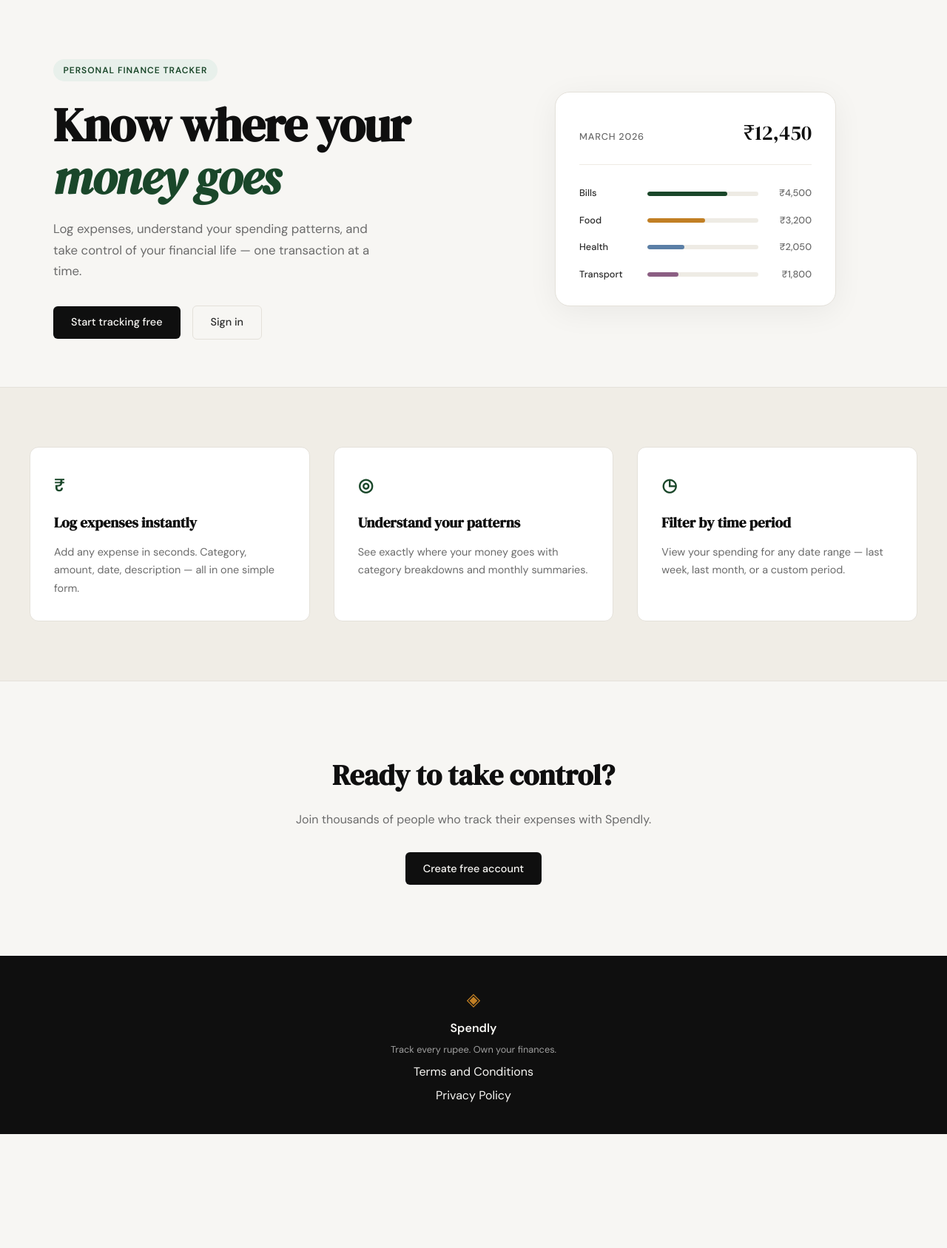
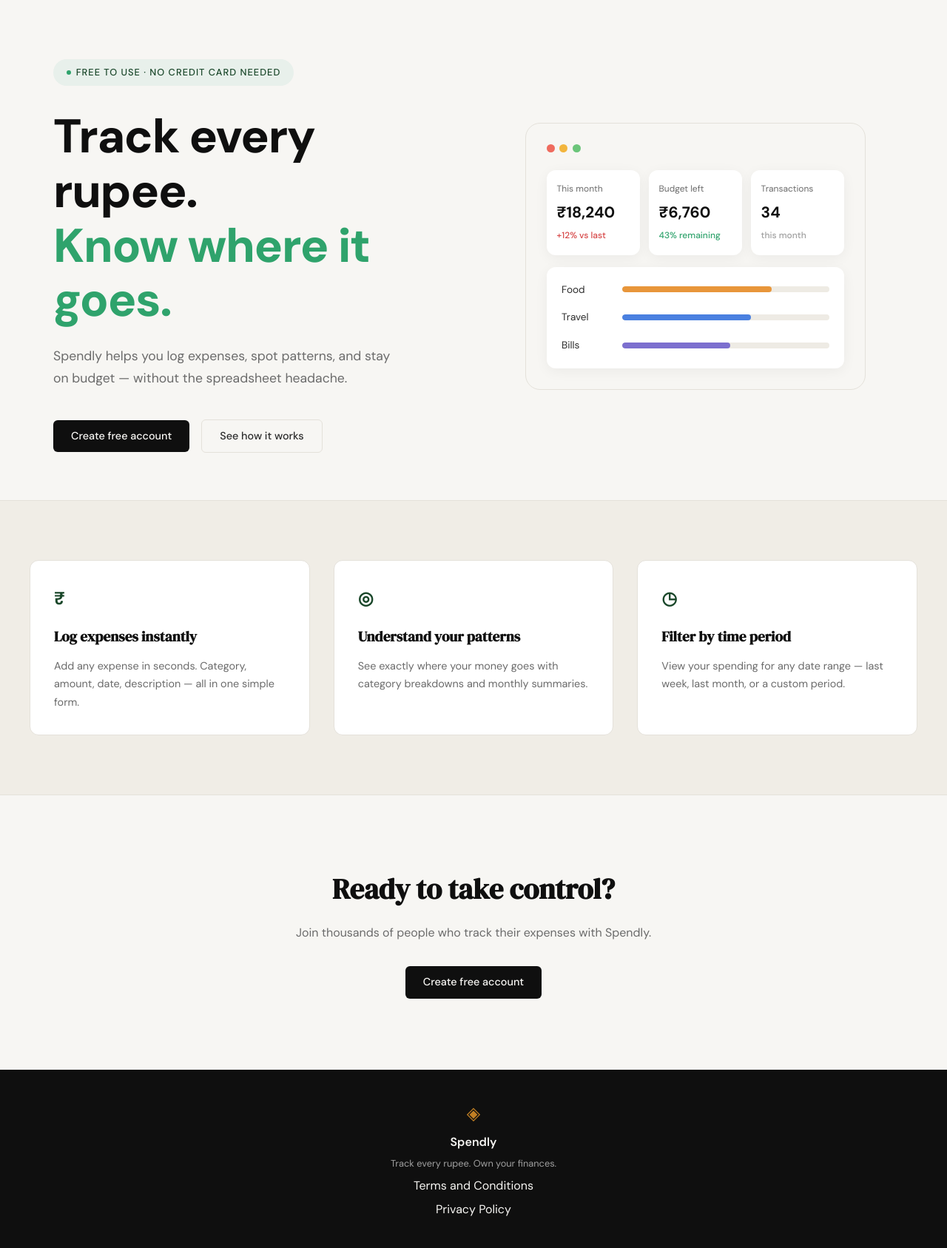
Before and after one commit to SKumar-1701/spendwise-ish, a Flask app: page / in a window 1280 px wide. Shown: the part 61-1748 px from the top of the page at 74% size. Before the commit the page ends 1594 px from the top, so only its background shows below. Run offline with Flask 3, Linux system fonts and the light colour scheme.

Commit message:
landing: redesign hero section to match mockup

```diff
--- /dev/null
+++ b/static/css/landing.css
@@ -0,0 +1,194 @@
+/* ------------------------------------------------------------------ */
+/* Hero (landing page)                                                 */
+/* ------------------------------------------------------------------ */
+
+.hero {
+    --hero-green: #2fa36c;
+    --hero-red: #d64545;
+    padding: 5rem 2rem 4rem;
+    display: grid;
+    grid-template-columns: 1fr 1fr;
+    gap: 4rem;
+    align-items: center;
+    max-width: var(--max-width);
+    margin: 0 auto;
+}
+
+.hero-badge {
+    display: inline-flex;
+    align-items: center;
+    background: var(--accent-light);
+    color: var(--accent);
+    font-size: 0.8rem;
+    font-weight: 500;
+    padding: 0.5rem 1.1rem;
+    border-radius: 999px;
+    margin-bottom: 2rem;
+}
+
+.badge-dot {
+    width: 6px;
+    height: 6px;
+    border-radius: 50%;
+    background: var(--hero-green);
+    display: inline-block;
+    margin-right: 0.55em;
+}
+
+.hero-title {
+    font-family: var(--font-body);
+    font-weight: 800;
+    font-size: clamp(2.75rem, 5vw, 4.25rem);
+    line-height: 1.15;
+    letter-spacing: -0.02em;
+    color: var(--ink);
+    margin-bottom: 1.5rem;
+}
+
+.hero-title-accent {
+    color: var(--hero-green);
+}
+
+.hero-subtitle {
+    font-size: 1.1rem;
+    color: var(--ink-muted);
+    line-height: 1.7;
+    max-width: 460px;
+    margin-bottom: 2.5rem;
+}
+
+.hero-actions {
+    display: flex;
+    gap: 1rem;
+    align-items: center;
+}
+
+/* ------------------------------------------------------------------ */
+/* Hero visual                                                         */
+/* ------------------------------------------------------------------ */
+
+.hero-visual {
+    display: flex;
+    justify-content: center;
+}
+
+.mock-window {
+    background: var(--paper);
+    border: 1px solid var(--border);
+    border-radius: var(--radius-lg);
+    padding: 1.75rem;
+    width: 100%;
+    max-width: 460px;
+}
+
+.mock-dots {
+    display: flex;
+    gap: 0.4rem;
+    margin-bottom: 1.5rem;
+}
+
+.mock-dot {
+    width: 11px;
+    height: 11px;
+    border-radius: 50%;
+}
+
+.mock-dot-red { background: #ef6b5e; }
+.mock-dot-yellow { background: #f2b53d; }
+.mock-dot-green { background: #6bc57a; }
+
+.mock-stats {
+    display: grid;
+    grid-template-columns: repeat(3, 1fr);
+    gap: 0.75rem;
+    margin-bottom: 1rem;
+}
+
+.stat-tile {
+    background: var(--paper-card);
+    border-radius: var(--radius-md);
+    padding: 1rem 0.85rem;
+    box-shadow: 0 4px 18px rgba(0,0,0,0.05);
+    display: flex;
+    flex-direction: column;
+    gap: 0.35rem;
+}
+
+.stat-label {
+    font-size: 0.75rem;
+    color: var(--ink-muted);
+}
+
+.stat-value {
+    font-family: var(--font-body);
+    font-weight: 700;
+    font-size: 1.3rem;
+    color: var(--ink);
+}
+
+.stat-change {
+    font-size: 0.75rem;
+    font-weight: 500;
+}
+
+.stat-change-up { color: var(--hero-red); }
+.stat-change-good { color: var(--hero-green); }
+.stat-change-neutral { color: var(--ink-faint); }
+
+.mock-progress-card {
+    background: var(--paper-card);
+    border-radius: var(--radius-md);
+    padding: 1.25rem;
+    box-shadow: 0 4px 18px rgba(0,0,0,0.05);
+    display: flex;
+    flex-direction: column;
+    gap: 1rem;
+}
+
+.progress-row {
+    display: grid;
+    grid-template-columns: 70px 1fr;
+    align-items: center;
+    gap: 0.75rem;
+}
+
+.progress-label {
+    font-size: 0.85rem;
+    color: var(--ink-soft);
+}
+
+.progress-track {
+    height: 8px;
+    background: var(--border-soft);
+    border-radius: 999px;
+    overflow: hidden;
+}
+
+.progress-bar {
+    height: 100%;
+    border-radius: 999px;
+}
+
+.progress-bar-orange { background: #e8963a; }
+.progress-bar-blue { background: #4a80e0; }
+.progress-bar-purple { background: #7c6fcf; }
+
+@media (max-width: 860px) {
+    .hero {
+        grid-template-columns: 1fr;
+        text-align: center;
+    }
+
+    .hero-subtitle {
+        margin-left: auto;
+        margin-right: auto;
+    }
+
+    .hero-actions {
+        justify-content: center;
+    }
+
+    .mock-stats {
+        grid-template-columns: 1fr 1fr 1fr;
+    }
+}
--- a/templates/landing.html
+++ b/templates/landing.html
@@ -1,60 +1,72 @@
 {% extends "base.html" %}
 
 {% block title %}Spendly — Track Every Rupee{% endblock %}
+
+{% block head %}
+<link rel="stylesheet" href="https://fonts.googleapis.com/css2?family=DM+Sans:wght@700;800&display=swap">
+<link rel="stylesheet" href="{{ url_for('static', filename='css/landing.css') }}">
+{% endblock %}
 
 {% block content %}
 
 <section class="hero">
     <div class="hero-inner">
-        <div class="hero-badge">Personal Finance Tracker</div>
+        <div class="hero-badge"><span class="badge-dot"></span>Free to use · No credit card needed</div>
         <h1 class="hero-title">
-            Know where your<br>
-            <em>money goes</em>
+            Track every rupee.<br>
+            <span class="hero-title-accent">Know where it goes.</span>
         </h1>
         <p class="hero-subtitle">
-            Log expenses, understand your spending patterns,
-            and take control of your financial life —
-            one transaction at a time.
+            Spendly helps you log expenses, spot patterns, and stay
+            on budget — without the spreadsheet headache.
         </p>
         <div class="hero-actions">
-            <a href="{{ url_for('register') }}" class="btn-primary">Start tracking free</a>
-            <a href="{{ url_for('login') }}" class="btn-ghost">Sign in</a>
+            <a href="{{ url_for('register') }}" class="btn-primary">Create free account</a>
+            <a href="#" class="btn-ghost">See how it works</a>
         </div>
     </div>
     <div class="hero-visual">
-        <div class="mock-card">
-            <div class="mock-card-header">
-                <span class="mock-label">March 2026</span>
-                <span class="mock-total">₹12,450</span>
+        <div class="mock-window">
+            <div class="mock-dots">
+                <span class="mock-dot mock-dot-red"></span>
+                <span class="mock-dot mock-dot-yellow"></span>
+                <span class="mock-dot mock-dot-green"></span>
             </div>
-            <div class="mock-bars">
-                <div class="mock-bar-row">
-                    <span class="mock-cat">Bills</span>
-                    <div class="mock-bar-track">
-                        <div class="mock-bar" style="width: 72%"></div>
+            <div class="mock-stats">
+                <div class="stat-tile">
+                    <span class="stat-label">This month</span>
+                    <span class="stat-value">₹18,240</span>
+                    <span class="stat-change stat-change-up">+12% vs last</span>
+                </div>
+                <div class="stat-tile">
+                    <span class="stat-label">Budget left</span>
+                    <span class="stat-value">₹6,760</span>
+                    <span class="stat-change stat-change-good">43% remaining</span>
+                </div>
+                <div class="stat-tile">
+                    <span class="stat-label">Transactions</span>
+                    <span class="stat-value">34</span>
+                    <span class="stat-change stat-change-neutral">this month</span>
+                </div>
+            </div>
+            <div class="mock-progress-card">
+                <div class="progress-row">
+                    <span class="progress-label">Food</span>
+                    <div class="progress-track">
+                        <div class="progress-bar progress-bar-orange" style="width: 72%"></div>
                     </div>
-                    <span class="mock-amt">₹4,500</span>
                 </div>
-                <div class="mock-bar-row">
-                    <span class="mock-cat">Food</span>
-                    <div class="mock-bar-track">
-                        <div class="mock-bar mock-bar-2" style="width: 52%"></div>
+                <div class="progress-row">
+                    <span class="progress-label">Travel</span>
+                    <div class="progress-track">
+                        <div class="progress-bar progress-bar-blue" style="width: 62%"></div>
                     </div>
-                    <span class="mock-amt">₹3,200</span>
                 </div>
-                <div class="mock-bar-row">
-                    <span class="mock-cat">Health</span>
-                    <div class="mock-bar-track">
-                        <div class="mock-bar mock-bar-3" style="width: 33%"></div>
+                <div class="progress-row">
+                    <span class="progress-label">Bills</span>
+                    <div class="progress-track">
+                        <div class="progress-bar progress-bar-purple" style="width: 52%"></div>
                     </div>
-                    <span class="mock-amt">₹2,050</span>
-                </div>
-                <div class="mock-bar-row">
-                    <span class="mock-cat">Transport</span>
-                    <div class="mock-bar-track">
-                        <div class="mock-bar mock-bar-4" style="width: 28%"></div>
-                    </div>
-                    <span class="mock-amt">₹1,800</span>
                 </div>
             </div>
         </div>
```
